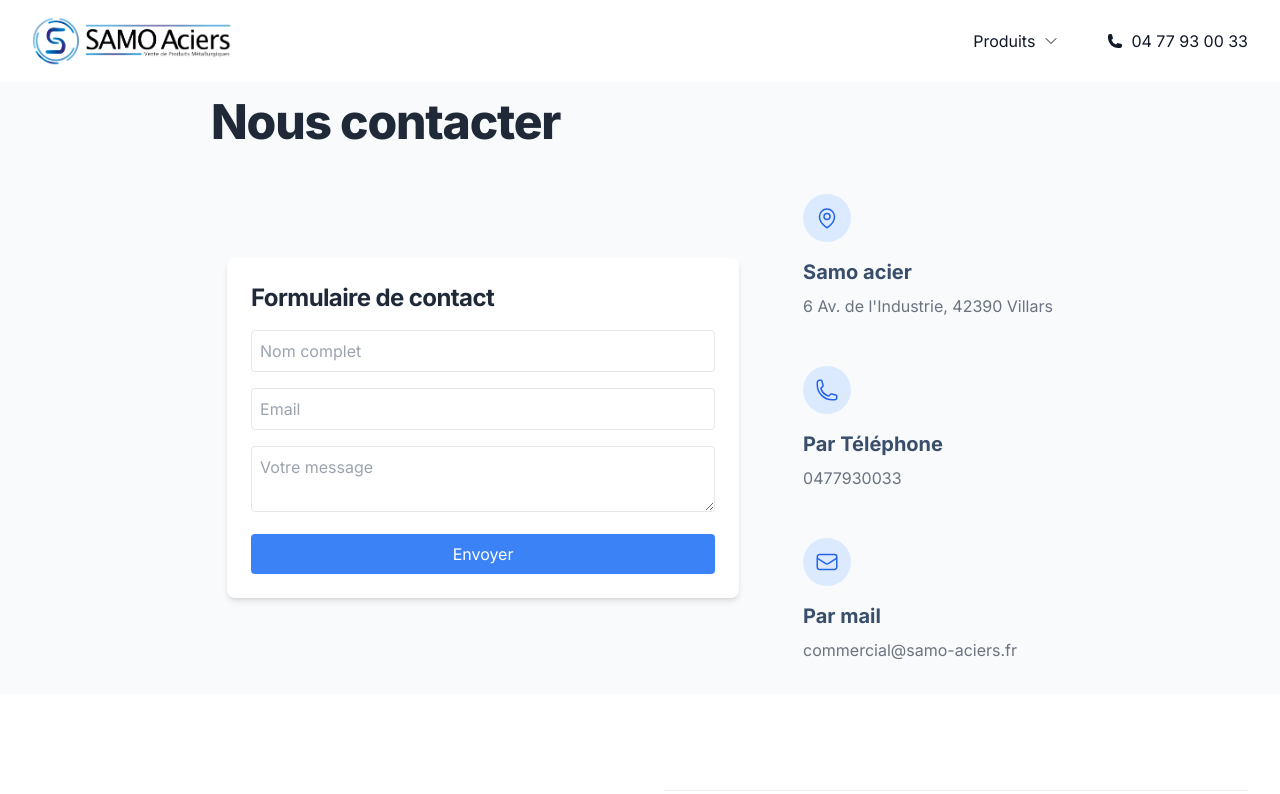
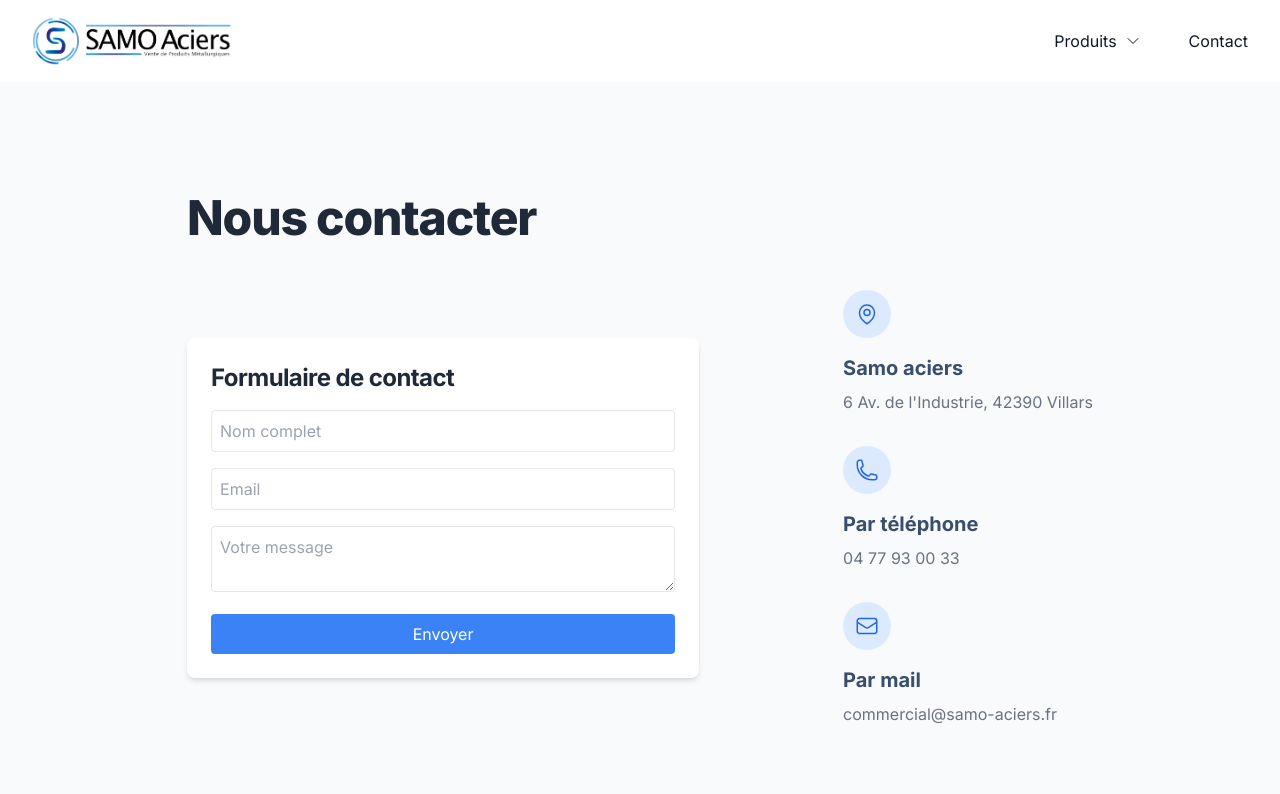
Before and after one commit to GN13008/samoNext, a Next.js app: page /contact in a window 1280 px wide. Shown: the top 794 px of the page. Built offline with nearby package versions, Linux system fonts and the light colour scheme.

Commit message:
Mail définitif

```diff
--- a/app/api/send/route.ts
+++ b/app/api/send/route.ts
@@ -11,8 +11,8 @@ export async function POST(req: any) {
     // commercial@samo-aciers.fr
     const { data, error } = await resend.emails.send({
       from: `noreply@samo-aciers.fr`,
-      to: ["negro.guillaume.dev@gmail.com"],
-      subject: `Demande de contact samo-acier`,
+      to: [process.env.RESEND_MAIL_TO as string],
+      subject: `Demande de contact depuis samo-acier`,
       react: EmailTemplate({ name, email, message }),
     });
 
--- a/app/contact/page.tsx
+++ b/app/contact/page.tsx
@@ -1,18 +1,44 @@
 import ContactForm from "@/components/contact-form.component";
 import FAQ from "@/components/FAQ.component";
+
+function ContactEl({
+  svg,
+  title,
+  text,
+}: {
+  svg: any;
+  title: string;
+  text: string;
+}) {
+  return (
+    <div className="flex lg:flex-col gap-4 lg:gap-0">
+      <div className="flex justify-center items-center mb-4 w-10 h-10 rounded-full bg-blue-100 lg:h-12 lg:w-12">
+        {svg}
+      </div>
+      <div className="">
+        <h3 className="mb-2 text-xl font-bold">{title}</h3>
+        <p className="text-gray-500">{text}</p>
+      </div>
+    </div>
+  );
+}
 
 export default function ContactPage() {
   return (
     <div className="flex min-h-screen flex-col items-center">
       <div className="hero bg-slate-50" id="histoire">
-        <div className="hero-content flex flex-col">
+        <div className="hero-content flex flex-col lg:my-24">
           <h2 className="w-full lg:mb-4 text-left">Nous contacter</h2>
-          <div className="hero-content p-0 lg:p-4 flex-col lg:flex-row">
+          <div className="hero-content p-0 py-4 flex-col-reverse lg:flex-row">
             <ContactForm />
-            <div className="space-y-8 ml-12 md:grid md:gap-12 md:space-y-0">
-              <a target="_blank" href="https://g.co/kgs/Y9zFH1L">
-                <div>
-                  <div className="flex justify-center items-center mb-4 w-10 h-10 rounded-full bg-blue-100 lg:h-12 lg:w-12">
+            <div className="flex flex-col gap-8 lg:ml-32">
+              <a
+                className="block"
+                target="_blank"
+                href="https://maps.app.goo.gl/qq5gxWBXw2evqZG16"
+              >
+                <ContactEl
+                  svg={
                     <svg
                       xmlns="http://www.w3.org/2000/svg"
                       fill="none"
@@ -32,19 +58,14 @@ export default function ContactPage() {
                         d="M19.5 10.5c0 7.142-7.5 11.25-7.5 11.25S4.5 17.642 4.5 10.5a7.5 7.5 0 1 1 15 0Z"
                       />
                     </svg>
-                  </div>
-                  <h3 className="mb-2 text-xl font-bold">Samo acier</h3>
-                  <p className="text-gray-500">
-                    <div>
-                      <h6 className="">6 Av. de l'Industrie, 42390 Villars</h6>
-                    </div>
-                  </p>
-                </div>
+                  }
+                  title="Samo aciers"
+                  text="6 Av. de l'Industrie, 42390 Villars"
+                />
               </a>
-
-              <a href="tel:0477930033">
-                <div>
-                  <div className="flex justify-center items-center mb-4 w-10 h-10 rounded-full bg-blue-100 lg:h-12 lg:w-12">
+              <a className="block" href="tel:0477930033">
+                <ContactEl
+                  svg={
                     <svg
                       xmlns="http://www.w3.org/2000/svg"
                       fill="none"
@@ -59,14 +80,14 @@ export default function ContactPage() {
                         d="M2.25 6.75c0 8.284 6.716 15 15 15h2.25a2.25 2.25 0 0 0 2.25-2.25v-1.372c0-.516-.351-.966-.852-1.091l-4.423-1.106c-.44-.11-.902.055-1.173.417l-.97 1.293c-.282.376-.769.542-1.21.38a12.035 12.035 0 0 1-7.143-7.143c-.162-.441.004-.928.38-1.21l1.293-.97c.363-.271.527-.734.417-1.173L6.963 3.102a1.125 1.125 0 0 0-1.091-.852H4.5A2.25 2.25 0 0 0 2.25 4.5v2.25Z"
                       />
                     </svg>
-                  </div>
-                  <h3 className="mb-2 text-xl font-bold">Par Téléphone</h3>
-                  <p className="text-gray-500">0477930033</p>
-                </div>
+                  }
+                  title="Par téléphone"
+                  text="04 77 93 00 33"
+                />
               </a>
-              <a href="mailto:commercial@samo-aciers.fr">
-                <div>
-                  <div className="flex justify-center items-center mb-4 w-10 h-10 rounded-full bg-blue-100 lg:h-12 lg:w-12">
+              <a className="block" href="mailto:commercial@samo-aciers.fr">
+                <ContactEl
+                  svg={
                     <svg
                       xmlns="http://www.w3.org/2000/svg"
                       fill="none"
@@ -81,10 +102,10 @@ export default function ContactPage() {
                         d="M21.75 6.75v10.5a2.25 2.25 0 0 1-2.25 2.25h-15a2.25 2.25 0 0 1-2.25-2.25V6.75m19.5 0A2.25 2.25 0 0 0 19.5 4.5h-15a2.25 2.25 0 0 0-2.25 2.25m19.5 0v.243a2.25 2.25 0 0 1-1.07 1.916l-7.5 4.615a2.25 2.25 0 0 1-2.36 0L3.32 8.91a2.25 2.25 0 0 1-1.07-1.916V6.75"
                       />
                     </svg>
-                  </div>
-                  <h3 className="mb-2 text-xl font-bold">Par mail</h3>
-                  <p className="text-gray-500">commercial@samo-aciers.fr</p>
-                </div>
+                  }
+                  title="Par mail"
+                  text="commercial@samo-aciers.fr"
+                />
               </a>
             </div>
           </div>
--- a/components/Footer.component.tsx
+++ b/components/Footer.component.tsx
@@ -36,6 +36,9 @@ export default function FooterComponent() {
             <a className="link link-hover" href="/#faq">
               FAQ
             </a>
+            <a className="link link-hover" href="/contact">
+              Contact
+            </a>
           </nav>
           <nav>
             <h6 className="footer-title">Informations</h6>
--- a/components/Header.component.tsx
+++ b/components/Header.component.tsx
@@ -270,10 +270,10 @@ const Header = () => {
             </ul> */}
           </div>
           <a
-            href="tel:0477930033"
+            href="/contact"
             className="flex align-center items-center gap-2 py-2 px-3 text-gray-900 border-b border-gray-100 hover:bg-gray-50 md:hover:bg-transparent md:border-0 md:hover:text-blue-700 md:p-0"
           >
-            <svg
+            {/* <svg
               className="w-4 h-4 size-6"
               xmlns="http://www.w3.org/2000/svg"
               viewBox="0 0 24 24"
@@ -284,8 +284,8 @@ const Header = () => {
                 d="M1.5 4.5a3 3 0 0 1 3-3h1.372c.86 0 1.61.586 1.819 1.42l1.105 4.423a1.875 1.875 0 0 1-.694 1.955l-1.293.97c-.135.101-.164.249-.126.352a11.285 11.285 0 0 0 6.697 6.697c.103.038.25.009.352-.126l.97-1.293a1.875 1.875 0 0 1 1.955-.694l4.423 1.105c.834.209 1.42.959 1.42 1.82V19.5a3 3 0 0 1-3 3h-2.25C8.552 22.5 1.5 15.448 1.5 6.75V4.5Z"
                 clipRule="evenodd"
               />
-            </svg>
-            04 77 93 00 33
+            </svg> */}
+            Contact
           </a>
           {/* <a
             href="/produit/exemple"
@@ -410,22 +410,10 @@ const Header = () => {
                   Mon Compte client
                 </a> */}
                 <a
-                  href="tel:0477930033"
+                  href="/contact"
                   className="flex align-center items-center gap-2 py-2 px-3 text-gray-900 border-b border-gray-100 hover:bg-gray-50 md:hover:bg-transparent md:border-0 md:hover:text-blue-700 md:p-0"
                 >
-                  <svg
-                    className="w-4 h-4 size-6"
-                    xmlns="http://www.w3.org/2000/svg"
-                    viewBox="0 0 24 24"
-                    fill="currentColor"
-                  >
-                    <path
-                      fillRule="evenodd"
-                      d="M1.5 4.5a3 3 0 0 1 3-3h1.372c.86 0 1.61.586 1.819 1.42l1.105 4.423a1.875 1.875 0 0 1-.694 1.955l-1.293.97c-.135.101-.164.249-.126.352a11.285 11.285 0 0 0 6.697 6.697c.103.038.25.009.352-.126l.97-1.293a1.875 1.875 0 0 1 1.955-.694l4.423 1.105c.834.209 1.42.959 1.42 1.82V19.5a3 3 0 0 1-3 3h-2.25C8.552 22.5 1.5 15.448 1.5 6.75V4.5Z"
-                      clipRule="evenodd"
-                    />
-                  </svg>
-                  04 77 93 00 33
+                  Contact
                 </a>
                 <div className="collapse collapse-arrow bg-base-200">
                   <input type="checkbox" name="my-accordion-2" />
--- a/components/email/email-template.tsx
+++ b/components/email/email-template.tsx
@@ -13,8 +13,8 @@ export const EmailTemplate: React.FC<Readonly<EmailTemplateProps>> = ({
 }) => (
   <div>
     <h1>Vous avez un nouveau message de Samo-acier.fr</h1>
-    <h2>Nom :{name}!</h2>
-    <h2>email : {email}!</h2>
+    <h2>Nom complet : {name}</h2>
+    <h2>email : {email}</h2>
     <p>{message}</p>
   </div>
 );
```
